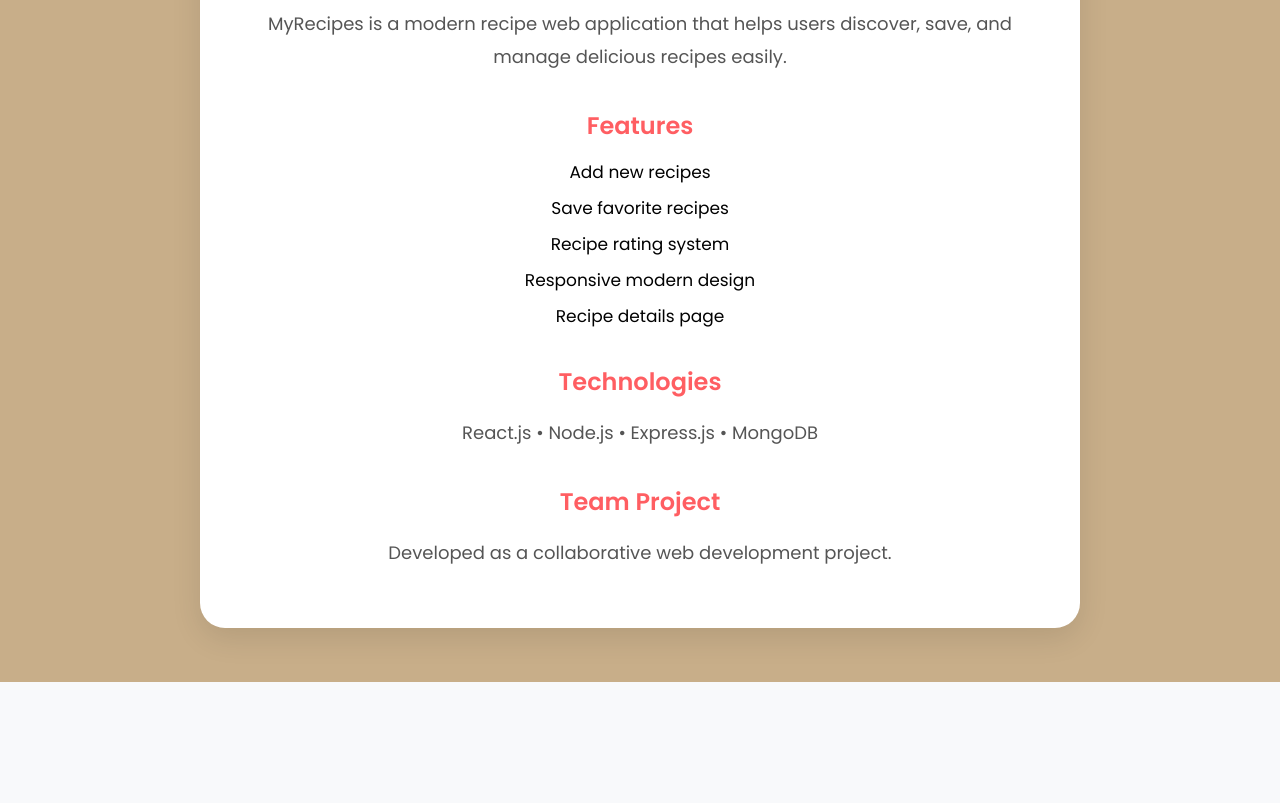
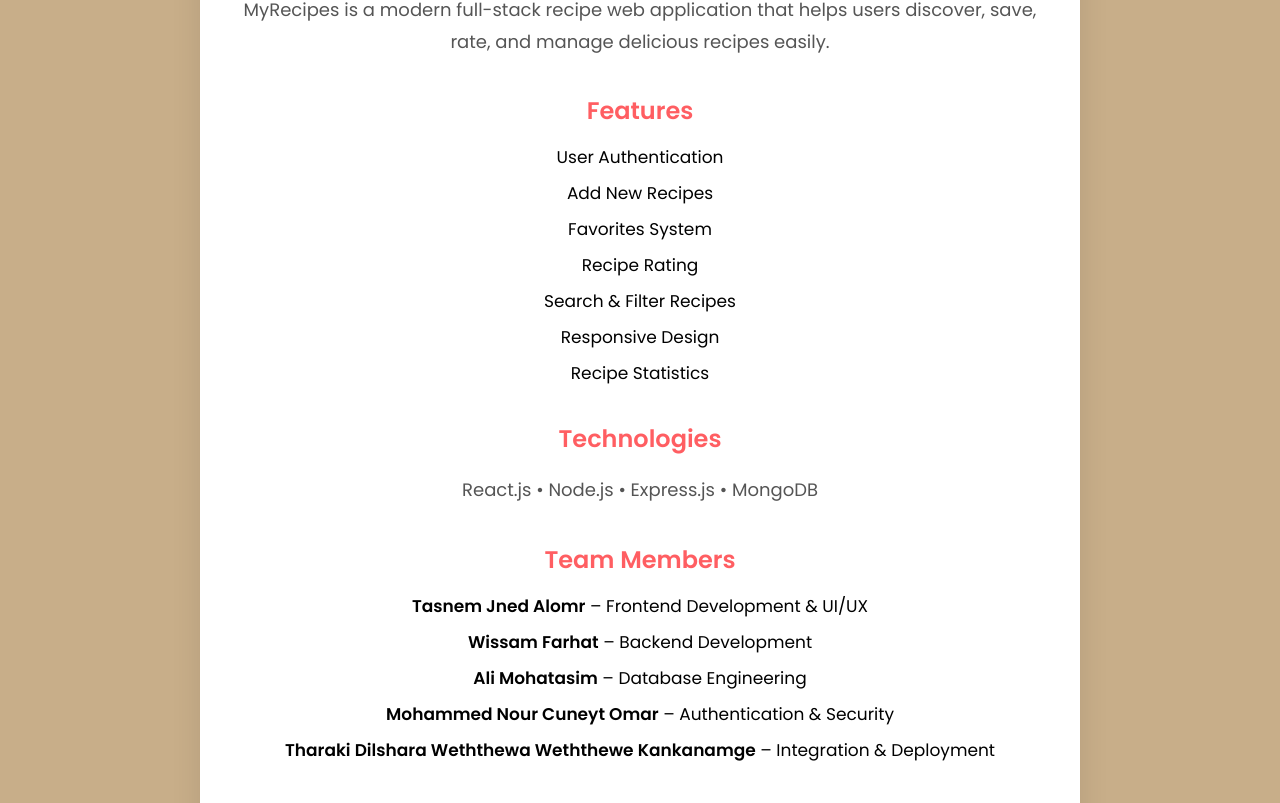
Before and after one commit to mnjomnjo/food-recipe-app, a React (Create React App) app in the folder client/: page /about in a window 1280 px wide. Shown: the part 310-1113 px from the top of the page. Before the commit the page ends 992 px from the top, so only its background shows below. Built offline with nearby package versions, Linux system fonts and the light colour scheme.

Commit message:
update about page with team roles

```diff
--- a/client/src/pages/About.jsx
+++ b/client/src/pages/About.jsx
@@ -11,23 +11,27 @@ function About() {
           <h1>About MyRecipes </h1>
 
           <p>
-            MyRecipes is a modern recipe web application
-            that helps users discover, save, and manage
-            delicious recipes easily.
+            MyRecipes is a modern full-stack recipe web
+            application that helps users discover, save,
+            rate, and manage delicious recipes easily.
           </p>
 
+          {/* FEATURES */}
           <div className="about-section">
             <h2> Features</h2>
 
             <ul>
-              <li>Add new recipes</li>
-              <li>Save favorite recipes</li>
-              <li>Recipe rating system</li>
-              <li>Responsive modern design</li>
-              <li>Recipe details page</li>
+              <li>User Authentication</li>
+              <li>Add New Recipes</li>
+              <li>Favorites System</li>
+              <li>Recipe Rating</li>
+              <li>Search & Filter Recipes</li>
+              <li>Responsive Design</li>
+              <li>Recipe Statistics</li>
             </ul>
           </div>
 
+          {/* TECHNOLOGIES */}
           <div className="about-section">
             <h2> Technologies</h2>
 
@@ -36,12 +40,50 @@ function About() {
             </p>
           </div>
 
+          {/* TEAM */}
           <div className="about-section">
-            <h2> Team Project</h2>
+            <h2> Team Members</h2>
+
+            <ul>
+              <li>
+                <strong>Tasnem Jned Alomr</strong> –
+                Frontend Development & UI/UX
+              </li>
+
+              <li>
+                <strong>Wissam Farhat</strong> –
+                Backend Development
+              </li>
+
+              <li>
+                <strong>Ali Mohatasim</strong> –
+                Database Engineering
+              </li>
+
+              <li>
+                <strong>Mohammed Nour Cuneyt Omar</strong>
+                {" "}– Authentication & Security
+              </li>
+
+              <li>
+                <strong>
+                  Tharaki Dilshara Weththewa
+                  Weththewe Kankanamge
+                </strong>{" "}
+                – Integration & Deployment
+              </li>
+            </ul>
+          </div>
+
+          {/* PROJECT */}
+          <div className="about-section">
+            <h2> Project Goal</h2>
 
             <p>
-              Developed as a collaborative web development
-              project.
+              The goal of this project is to build a
+              responsive and user-friendly full-stack
+              recipe management system using modern web
+              technologies.
             </p>
           </div>
         </div>
```
